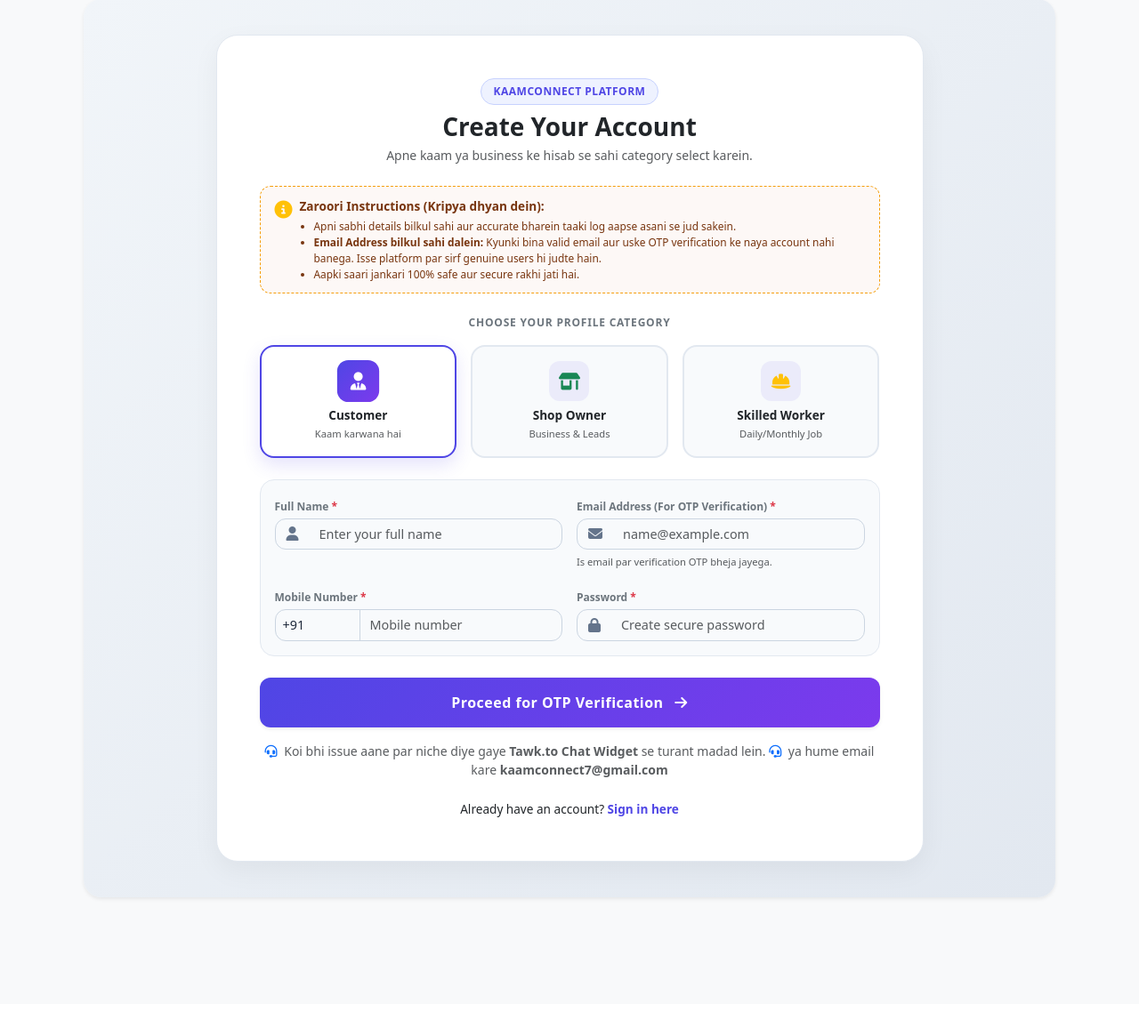
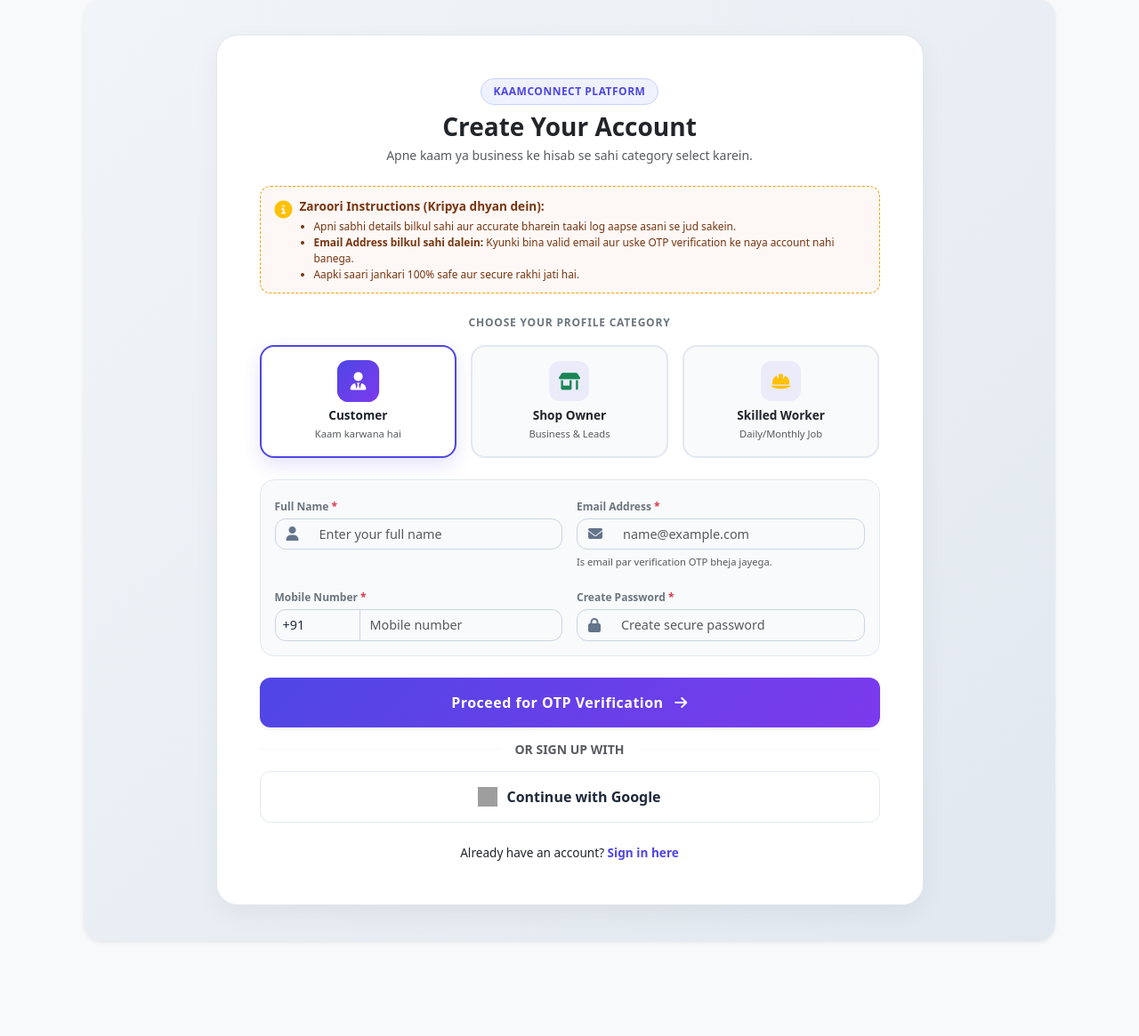
Before and after one commit to kaamconnect01/kaamconnect, a Flask app: page /signup in a window 1280 px wide. Shown: the part 105-1270 px from the top of the page at 89% size. Before the commit the page ends 1117 px from the top, so only its background shows below. Run offline with Flask 3, Linux system fonts and the light colour scheme; some libraries are stand-ins or nearby versions; grey boxes are pictures that could not be loaded.

Commit message:
Update signup.html

```diff
--- a/templates/signup.html
+++ b/templates/signup.html
@@ -17,7 +17,6 @@
         --input-focus: #4f46e5;
     }
 
-    /* Soft, Professional Clean Background Wrapper (No Loud Flashy Colors) */
     .clean-bg-wrapper {
         background: linear-gradient(135deg, #f1f5f9 0%, #e2e8f0 100%);
         min-height: 88vh;
@@ -28,7 +27,6 @@
         margin: 1rem 0;
     }
 
-    /* Clean Modern Card */
     .auth-clean-card {
         background: var(--glass-bg);
         border: 1px solid var(--glass-border);
@@ -37,7 +35,6 @@
         overflow: hidden;
     }
 
-    /* Role Grid Cards */
     .role-card {
         border: 2px solid #e2e8f0;
         border-radius: 16px;
@@ -79,7 +76,6 @@
         transform: scale(1.05);
     }
 
-    /* Input Fields */
     .clean-input-group {
         background: var(--input-bg);
         border-radius: 12px;
@@ -118,7 +114,6 @@
         background: transparent;
     }
 
-    /* Primary Gradient Button */
     .btn-gradient {
         background: var(--primary-gradient);
         color: white;
@@ -135,6 +130,21 @@
         box-shadow: 0 8px 20px rgba(79, 70, 229, 0.3);
     }
 
+    .btn-google {
+        background: #ffffff;
+        border: 1.5px solid #e2e8f0;
+        color: #1e293b;
+        border-radius: 12px;
+        transition: all 0.3s ease;
+    }
+
+    .btn-google:hover {
+        background: #f8fafc;
+        border-color: #cbd5e1;
+        transform: translateY(-1px);
+        box-shadow: 0 4px 12px rgba(0,0,0,0.05);
+    }
+
     .trust-badge {
         background: #eef2ff;
         color: #4f46e5;
@@ -147,7 +157,6 @@
         text-transform: uppercase;
     }
 
-    /* Notice Box for Trust & Instructions */
     .trust-notice-box {
         background: #fdf8f6;
         border: 1px dashed #f59e0b;
@@ -167,7 +176,6 @@
 </style>
 
 <div class="container py-2">
-    <!-- Clean Professional Background Wrapper -->
     <div class="clean-bg-wrapper shadow-sm">
         <div class="container">
             <div class="row justify-content-center">
@@ -175,7 +183,7 @@
 
                     <div class="auth-clean-card p-4 p-md-5">
 
-                        <!-- OTP VERIFICATION BLOCK -->
+                        <!-- ================= OTP VERIFICATION BLOCK ================= -->
                         {% if show_otp %}
                         <div class="text-center mb-4">
                             <span class="trust-badge mb-2 d-inline-block">Security Verification</span>
@@ -187,7 +195,7 @@
                             <div class="d-flex align-items-start">
                                 <i class="fa-solid fa-shield-halved text-warning fs-5 me-2 mt-1"></i>
                                 <div>
-                                    <strong>Aapka account secure hai:</strong> OTP enter karne ke baad aapka account turant active ho jayega. Agar aapko email nahi mila, toh apna <b>Spam/Junk folder</b> zaroor check karein ya live chat par madad lein.
+                                    <strong>Aapka account secure hai:</strong> OTP enter karne ke baad aapka account turant active ho jayega. Agar aapko email nahi mila, toh apna <b>Spam/Junk folder</b> zaroor check karein.
                                 </div>
                             </div>
                         </div>
@@ -215,17 +223,22 @@
                             </div>
                         </form>
 
-                        <!-- ORIGINAL REGISTRATION FORM BLOCK -->
+                        <!-- ================= REGISTRATION FORM BLOCK ================= -->
                         {% else %}
 
                         <!-- Header -->
                         <div class="text-center mb-4">
                             <span class="trust-badge mb-2 d-inline-block">Kaamconnect Platform</span>
+                            {% if show_google_step2 %}
+                            <h3 class="fw-bold text-dark mb-1">Almost Done, {{ google_data.name.split()[0] }}!</h3>
+                            <p class="text-muted small mb-0">Google account verify ho gaya. Kripya apna Role aur Mobile choose karein.</p>
+                            {% else %}
                             <h3 class="fw-bold text-dark mb-1">Create Your Account</h3>
                             <p class="text-muted small mb-0">Apne kaam ya business ke hisab se sahi category select karein.</p>
+                            {% endif %}
                         </div>
 
-                        <!-- Positive Trust & Instruction Notice Box -->
+                        {% if not show_google_step2 %}
                         <div class="trust-notice-box mb-4">
                             <div class="d-flex align-items-start">
                                 <i class="fa-solid fa-circle-info text-warning fs-5 me-2 mt-1"></i>
@@ -233,20 +246,20 @@
                                     <strong>Zaroori Instructions (Kripya dhyan dein):</strong>
                                     <ul class="mb-0 ps-3 mt-1 small">
                                         <li>Apni sabhi details bilkul sahi aur accurate bharein taaki log aapse asani se jud sakein.</li>
-                                        <li><b>Email Address bilkul sahi dalein:</b> Kyunki bina valid email aur uske OTP verification ke naya account nahi banega. Isse platform par sirf genuine users hi judte hain.</li>
+                                        <li><b>Email Address bilkul sahi dalein:</b> Kyunki bina valid email aur uske OTP verification ke naya account nahi banega.</li>
                                         <li>Aapki saari jankari 100% safe aur secure rakhi jati hai.</li>
                                     </ul>
                                 </div>
                             </div>
                         </div>
+                        {% endif %}
 
-                        <form method="POST" action="">
+                        <form method="POST" action="{% if show_google_step2 %}{{ url_for('google_step2') }}{% else %}{{ url_for('signup') }}{% endif %}">
 
                             <!-- Role Selection -->
                             <div class="mb-4">
                                 <label class="form-label fw-bold text-uppercase text-secondary mb-3 d-block text-center" style="font-size: 0.75rem; letter-spacing: 0.8px;">Choose Your Profile Category</label>
                                 <div class="row g-3">
-
                                     <div class="col-4">
                                         <div class="role-card text-center p-3 h-100 d-flex flex-column align-items-center justify-content-center" id="card_customer" onclick="selectRole('customer')">
                                             <div class="role-icon-box mb-2 text-primary">
@@ -257,7 +270,6 @@
                                             <input type="radio" name="role" id="role_customer" value="customer" required class="d-none">
                                         </div>
                                     </div>
-
                                     <div class="col-4">
                                         <div class="role-card text-center p-3 h-100 d-flex flex-column align-items-center justify-content-center" id="card_shop_owner" onclick="selectRole('shop_owner')">
                                             <div class="role-icon-box mb-2 text-success">
@@ -268,7 +280,6 @@
                                             <input type="radio" name="role" id="role_shop_owner" value="shop_owner" class="d-none">
                                         </div>
                                     </div>
-
                                     <div class="col-4">
                                         <div class="role-card text-center p-3 h-100 d-flex flex-column align-items-center justify-content-center" id="card_worker" onclick="selectRole('worker')">
                                             <div class="role-icon-box mb-2 text-warning">
@@ -279,7 +290,6 @@
                                             <input type="radio" name="role" id="role_worker" value="worker" class="d-none">
                                         </div>
                                     </div>
-
                                 </div>
                             </div>
 
@@ -290,21 +300,33 @@
 
                                         <!-- Name -->
                                         <div class="col-md-6">
-                                            <label class="form-label text-secondary mb-1" style="font-size: 0.75rem; font-weight: 600;">Full Name <span class="text-danger">*</span></label>
+                                            <label class="form-label text-secondary mb-1" style="font-size: 0.75rem; font-weight: 600;">Full Name {% if not show_google_step2 %}<span class="text-danger">*</span>{% endif %}</label>
                                             <div class="input-group clean-input-group">
                                                 <span class="input-group-text"><i class="fa-solid fa-user"></i></span>
+                                                {% if show_google_step2 %}
+                                                    <input type="text" class="form-control fw-bold" style="background: #eef2ff;" value="{{ google_data.name }}" readonly disabled>
+                                                {% else %}
                                                     <input type="text" name="name" class="form-control" required placeholder="Enter your full name">
+                                                {% endif %}
                                             </div>
                                         </div>
 
                                         <!-- Email -->
                                         <div class="col-md-6">
-                                            <label class="form-label text-secondary mb-1" style="font-size: 0.75rem; font-weight: 600;">Email Address (For OTP Verification) <span class="text-danger">*</span></label>
+                                            <label class="form-label text-secondary mb-1" style="font-size: 0.75rem; font-weight: 600;">Email Address {% if not show_google_step2 %}<span class="text-danger">*</span>{% endif %}</label>
                                             <div class="input-group clean-input-group">
                                                 <span class="input-group-text"><i class="fa-solid fa-envelope"></i></span>
+                                                {% if show_google_step2 %}
+                                                    <input type="email" class="form-control fw-bold" style="background: #eef2ff;" value="{{ google_data.email }}" readonly disabled>
+                                                {% else %}
                                                     <input type="email" name="email" class="form-control" required placeholder="name@example.com" pattern="[a-z0-9._%+-]+@[a-z0-9.-]+\.[a-z]{2,}$" title="Kripya ek valid email dalein jisme OTP aa sake">
+                                                {% endif %}
                                             </div>
+                                            {% if not show_google_step2 %}
                                             <small class="text-muted" style="font-size: 0.7rem;">Is email par verification OTP bheja jayega.</small>
+                                            {% else %}
+                                            <small class="text-success fw-bold" style="font-size: 0.7rem;"><i class="fa-solid fa-check-circle"></i> Verified securely by Google.</small>
+                                            {% endif %}
                                         </div>
 
                                         <!-- Mobile Number -->
@@ -322,9 +344,9 @@
                                             </div>
                                         </div>
 
-                                        <!-- Password -->
+                                        <!-- Password (For fallback manual login) -->
                                         <div class="col-md-6">
-                                            <label class="form-label text-secondary mb-1" style="font-size: 0.75rem; font-weight: 600;">Password <span class="text-danger">*</span></label>
+                                            <label class="form-label text-secondary mb-1" style="font-size: 0.75rem; font-weight: 600;">Create Password <span class="text-danger">*</span></label>
                                             <div class="input-group clean-input-group">
                                                 <span class="input-group-text"><i class="fa-solid fa-lock"></i></span>
                                                 <input type="password" name="password" class="form-control" required placeholder="Create secure password">
@@ -338,8 +360,6 @@
                             <!-- Professional / Details Section -->
                             <div id="proFields" style="display: none;" class="dynamic-field-anim mb-3">
                                 <div class="p-3 rounded-4" style="background: #f8fafc; border: 1px solid #e2e8f0;">
-
-                                    <!-- Shop Name Input Field -->
                                     <div class="mb-3" id="shopNameContainer" style="display: none;">
                                         <label class="form-label text-secondary mb-1" style="font-size: 0.75rem; font-weight: 600;">Shop / Business Name <span class="text-danger">*</span></label>
                                         <div class="input-group clean-input-group">
@@ -347,7 +367,6 @@
                                             <input type="text" name="shop_name" id="shopNameInput" class="form-control" placeholder="Enter shop or business name">
                                         </div>
                                     </div>
-
                                     <div class="row g-3">
                                         <div class="col-md-6">
                                             <label class="form-label text-secondary mb-1" style="font-size: 0.75rem; font-weight: 600;">Expertise / Skill <span class="text-danger">*</span></label>
@@ -356,7 +375,6 @@
                                                 <input type="text" name="expertise" id="expertInput" class="form-control" placeholder="e.g. Electrician, Painter, Plumber">
                                             </div>
                                         </div>
-
                                         <div class="col-md-6">
                                             <label class="form-label text-secondary mb-1" style="font-size: 0.75rem; font-weight: 600;">Experience (Years) <span class="text-danger">*</span></label>
                                             <div class="input-group clean-input-group">
@@ -364,7 +382,6 @@
                                                 <input type="text" name="experience" id="expInput" class="form-control" placeholder="e.g. 4">
                                             </div>
                                         </div>
-
                                         <div class="col-md-6" id="workerFields" style="display: none;">
                                             <label class="form-label text-secondary mb-1" style="font-size: 0.75rem; font-weight: 600;">Expected Daily Wage (₹) <span class="text-danger">*</span></label>
                                             <div class="input-group clean-input-group">
@@ -372,7 +389,6 @@
                                                 <input type="number" name="per_day_amount" id="wageInput" class="form-control" placeholder="e.g. 700">
                                             </div>
                                         </div>
-
                                         <div class="col-12" id="addressContainer">
                                             <label class="form-label text-secondary mb-1" style="font-size: 0.75rem; font-weight: 600;">Address / Location <span class="text-danger">*</span></label>
                                             <div class="input-group clean-input-group">
@@ -387,23 +403,33 @@
                             <!-- Submit Button -->
                             <div id="actionContainer" style="display: none;" class="dynamic-field-anim mt-4">
                                 <button type="submit" class="btn btn-gradient w-100 py-3 fw-bold shadow-sm" style="font-size: 1rem;">
+                                    {% if show_google_step2 %}
+                                        Complete Account Setup <i class="fa-solid fa-rocket ms-2"></i>
+                                    {% else %}
                                         Proceed for OTP Verification <i class="fa-solid fa-arrow-right ms-2"></i>
+                                    {% endif %}
                                 </button>
+                            </div>
+                        </form>
 
-                                <div class="text-center mt-3">
-                                    <p class="text-muted small mb-0">
-                                        <i class="fa-solid fa-headset text-primary me-1"></i> Koi bhi issue aane par niche diye gaye <b>Tawk.to Chat Widget</b> se turant madad lein.
-                                        <i class="fa-solid fa-headset text-primary me-1"></i> ya hume email kare <b>kaamconnect7@gmail.com</b>
-                                    </p>
+                        <!-- GOOGLE SIGNUP BUTTON (Only show if not in step 2) -->
+                        {% if not show_google_step2 %}
+                        <div class="position-relative my-4 text-center dynamic-field-anim">
+                            <hr style="border-color: #e2e8f0;">
+                            <span class="position-absolute top-50 start-50 translate-middle px-3 bg-white text-muted small fw-bold" style="border-radius: 5px;">OR SIGN UP WITH</span>
                         </div>
-                            </div>
+                        <a href="{{ url_for('login_google') }}" class="btn btn-google w-100 py-3 fw-bold d-flex align-items-center justify-content-center text-decoration-none dynamic-field-anim">
+                            <img src="https://www.svgrepo.com/show/475656/google-color.svg" alt="Google" style="width: 22px; height: 22px; margin-right: 10px;">
+                            Continue with Google
+                        </a>
+                        {% endif %}
 
                         <div class="text-center mt-4">
                             <p class="text-dark small mb-0" style="font-size: 0.85rem; font-weight: 500;">
                                 Already have an account? <a href="{{ url_for('login') }}" class="fw-bold text-decoration-none" style="color: #4f46e5;">Sign in here</a>
                             </p>
                         </div>
-                        </form>
+
                         {% endif %}
                     </div>
 
@@ -413,7 +439,6 @@
     </div>
 </div>
 
-<!-- Only run script if normal form is showing -->
 {% if not show_otp %}
 <script>
     document.addEventListener("DOMContentLoaded", function() {
```
Lines whose indentation alone changed are shown as unchanged.
